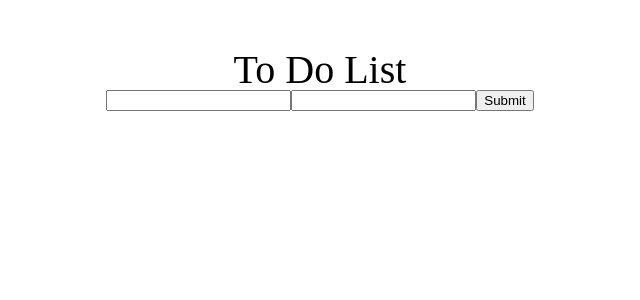
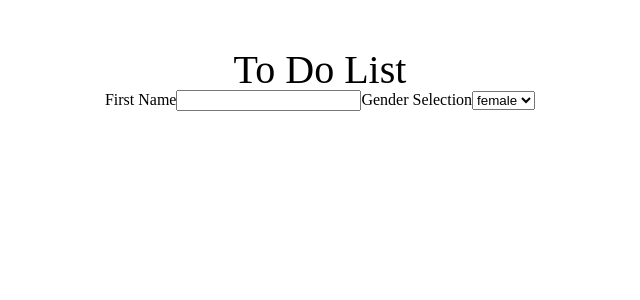
Before and after one commit to Eric-lab-star/react-master-todoapp, a React (Create React App) app: page / in a window 1280 px wide. Shown: the top 300 px of the page, without its empty margins (320-960 px from the left). Built offline with nearby package versions, Linux system fonts and the light colour scheme.

Commit message:
quick start form guide

```diff
--- a/src/ToDoList.tsx
+++ b/src/ToDoList.tsx
@@ -1,9 +1,15 @@
 import React, { useState } from "react";
 import { useForm, SubmitHandler } from "react-hook-form";
 
+enum GenderEnum {
+  female = "female",
+  male = "male",
+  other = "other",
+}
+
 type Input = {
-  todo: string;
-  hello: string;
+  firstName: string;
+  gender: GenderEnum;
 };
 
 export const ToDoList = () => {
@@ -14,15 +20,22 @@ export const ToDoList = () => {
     formState: { errors },
   } = useForm<Input>();
 
-  console.log(watch());
-  const onSubmit: SubmitHandler<Input> = (data) => console.log(data);
+  // console.log(watch());
+  const onSubmit: SubmitHandler<Input> = (data) => {
+    console.log(data);
+  };
 
   return (
     <div>
       <form onSubmit={handleSubmit(onSubmit)}>
-        <input {...register("todo", { required: true })} />
-        <input {...register("hello", { required: true })} />
-        <input type={"submit"} />
+        <label>First Name</label>
+        <input {...register("firstName")} />
+        <label>Gender Selection</label>
+        <select {...register("gender")}>
+          <option value={"female"}>female</option>
+          <option value={"male"}>male</option>
+          <option value={"other"}>other</option>
+        </select>
       </form>
     </div>
   );
```
